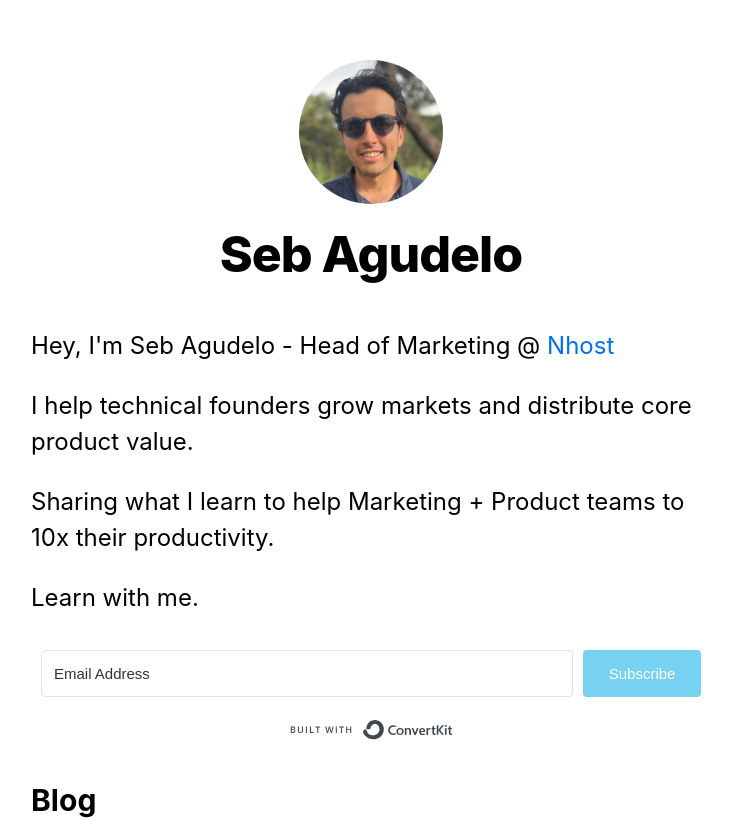
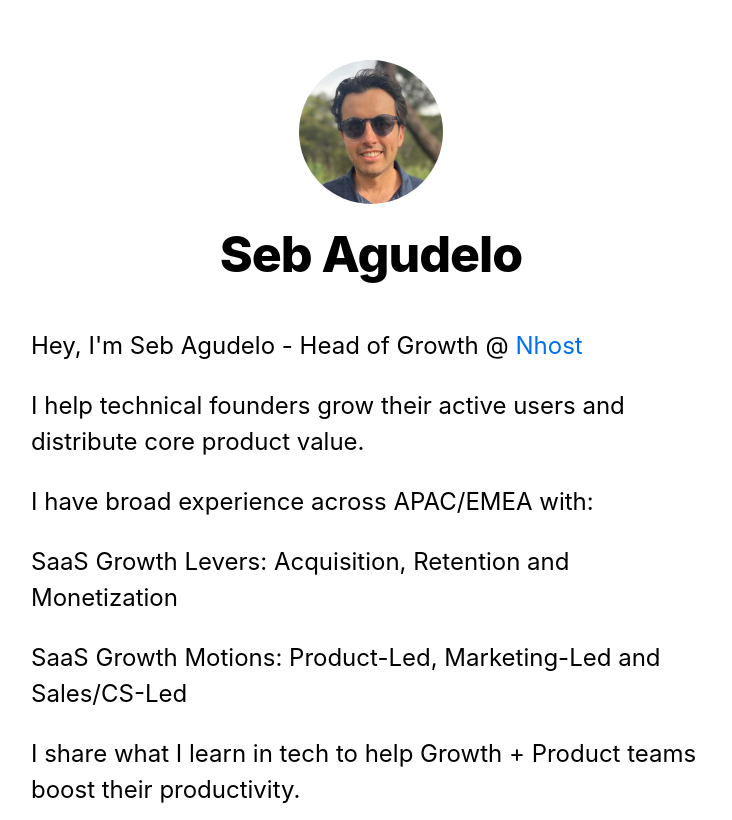
Before and after one commit to sebagudelo/sebagudelo, a Next.js app: page / in a window 1280 px wide. Shown: the top 820 px of the page, without its empty margins (269-1001 px from the left). Built offline with nearby package versions, Linux system fonts and the light colour scheme.

Commit message:
updated homepage

```diff
--- a/pages/index.js
+++ b/pages/index.js
@@ -16,10 +16,14 @@ export default function Home({ allPostsData }) {
         <script async src="https://cdn.splitbee.io/sb.js"></script>
       </Head>
       <section className={utilStyles.headingMd}>
-        <p>Hey, I'm Seb Agudelo - Head of Marketing @ {' '}
+        <p>Hey, I'm Seb Agudelo - Head of Growth @ {' '}
           <a href="https://nhost.io">Nhost</a></p>
-        <p>I help technical founders grow markets and distribute core product value.</p>
-        <p>Sharing what I learn to help Marketing + Product teams to 10x their productivity. </p>
+        <p>I help technical founders grow their active users and distribute core product value.</p>
+        <p>I have broad experience across APAC/EMEA with:</p>
+        <p>SaaS Growth Levers: Acquisition, Retention and Monetization</p>
+        <p>SaaS Growth Motions: Product-Led, Marketing-Led and Sales/CS-Led</p>
+
+        <p>I share what I learn in tech to help Growth + Product teams boost their productivity.</p>
         <p>Learn with me.</p>
 
       </section>
```
Also changed, not shown: 2 other files (tests, documents, lock files or other folders).
